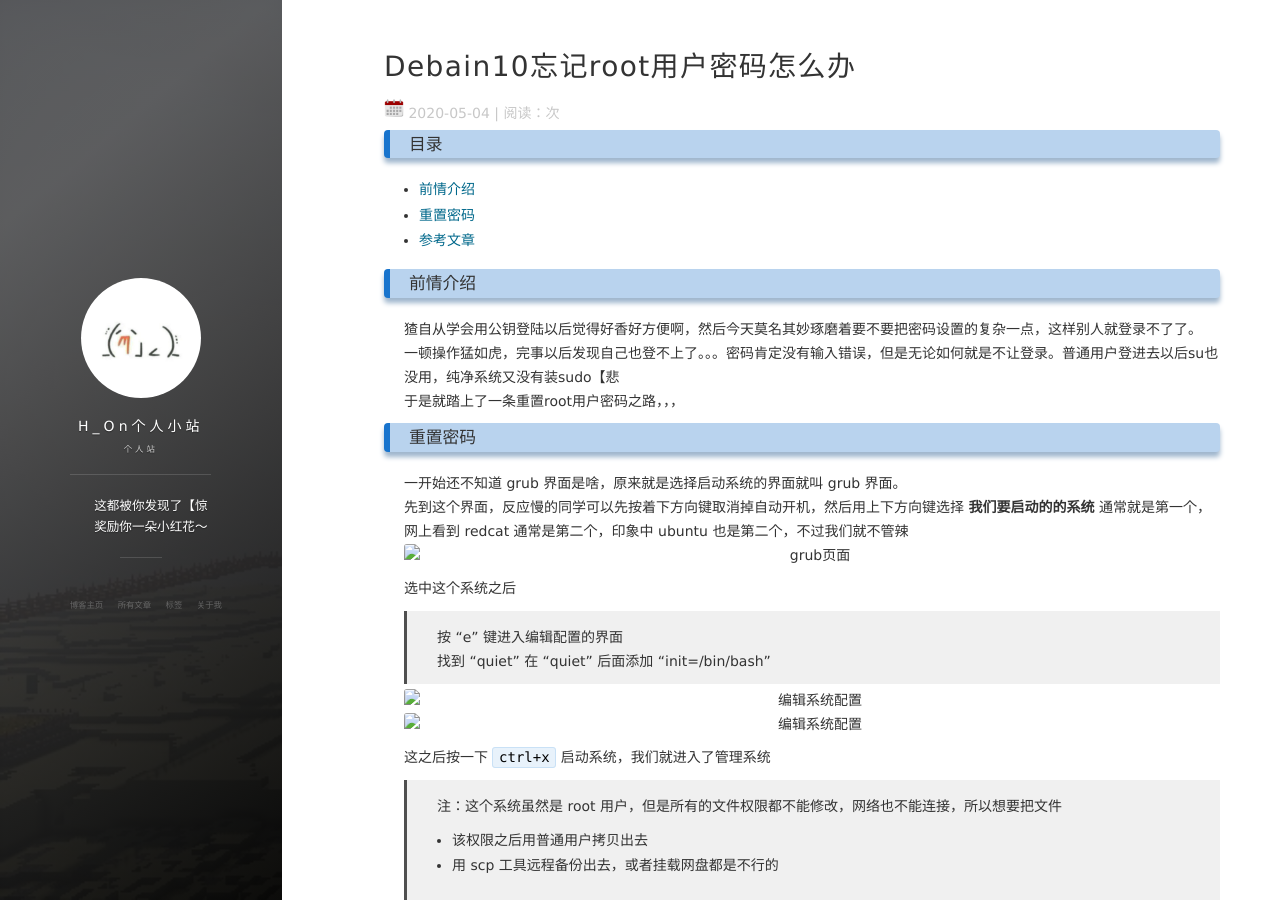
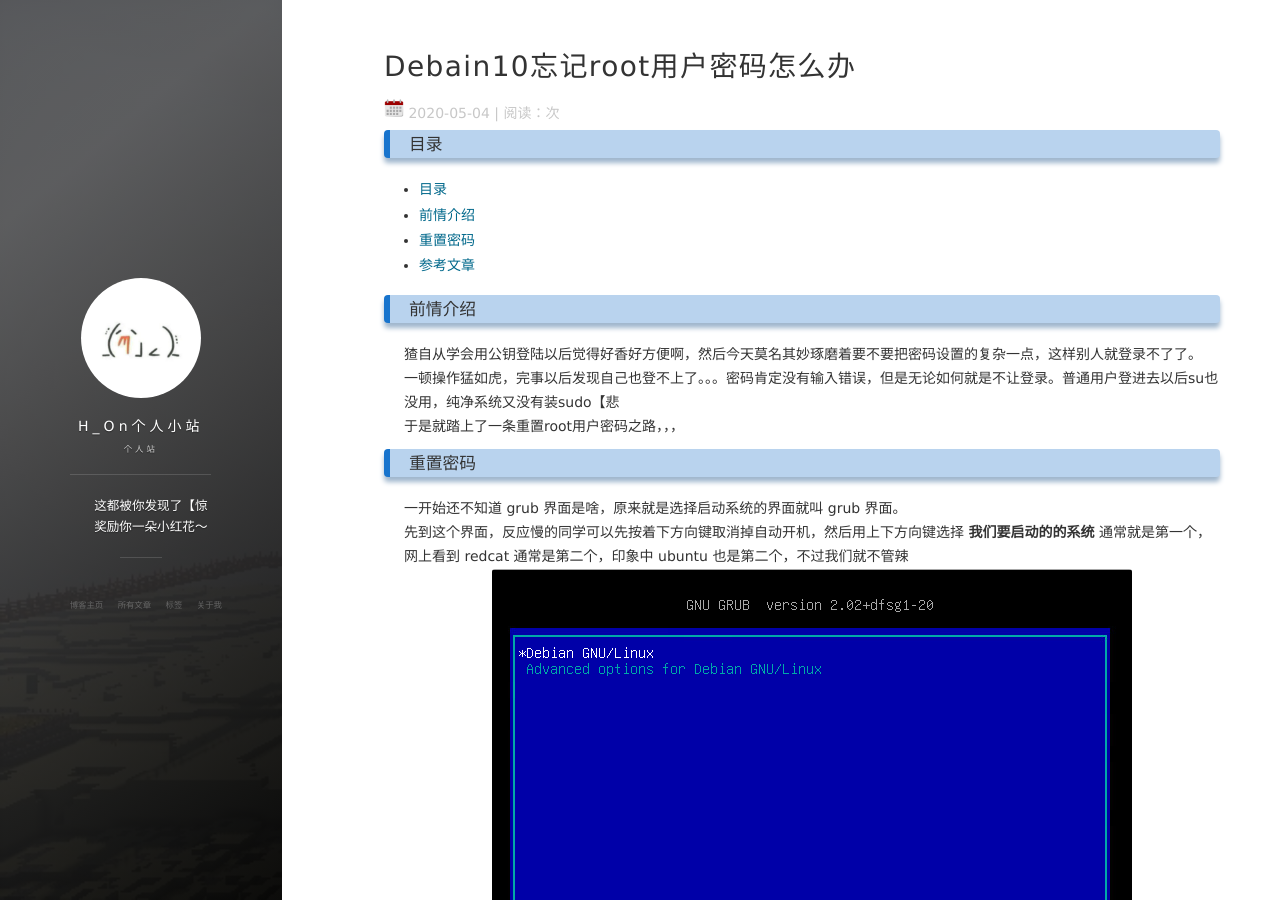
Before and after one commit to Hybrogen/Hybrogen.github.io, a Jekyll site: the page built from _posts/2020-05-04-ResetRootPasswd.md, in a window 1280 px wide and 900 px high. Built offline with Jekyll 4.4.1, drawn with Linux system fonts in a browser that asks for light colours; nearby versions of some CDN libraries; comment, search, counter and statistics services are not loaded.

Commit message:
修正错误的图片文件夹名称

```diff
--- a/_posts/2020-05-04-ResetRootPasswd.md
+++ b/_posts/2020-05-04-ResetRootPasswd.md
@@ -8,9 +8,10 @@
 ---
 
 ### 目录
-* [前情介绍](#前情介绍)
-* [重置密码](#重置密码)
-* [参考文章](#参考文章)
+- [目录](#目录)
+- [前情介绍](#前情介绍)
+- [重置密码](#重置密码)
+- [参考文章](#参考文章)
 
 ### 前情介绍
 猹自从学会用公钥登陆以后觉得好香好方便啊，然后今天莫名其妙琢磨着要不要把密码设置的复杂一点，这样别人就登录不了了。<br>
```
Also changed, not shown: images/20200504/edit1.png (renamed from images/20202504/edit1.png), images/20200504/edit2.png (renamed from images/20202504/edit2.png), images/20200504/entry.png (renamed from images/20202504/entry.png), images/20200504/grubpage.png (renamed from images/20202504/grubpage.png), images/20200504/operate.png (renamed from images/20202504/operate.png).
